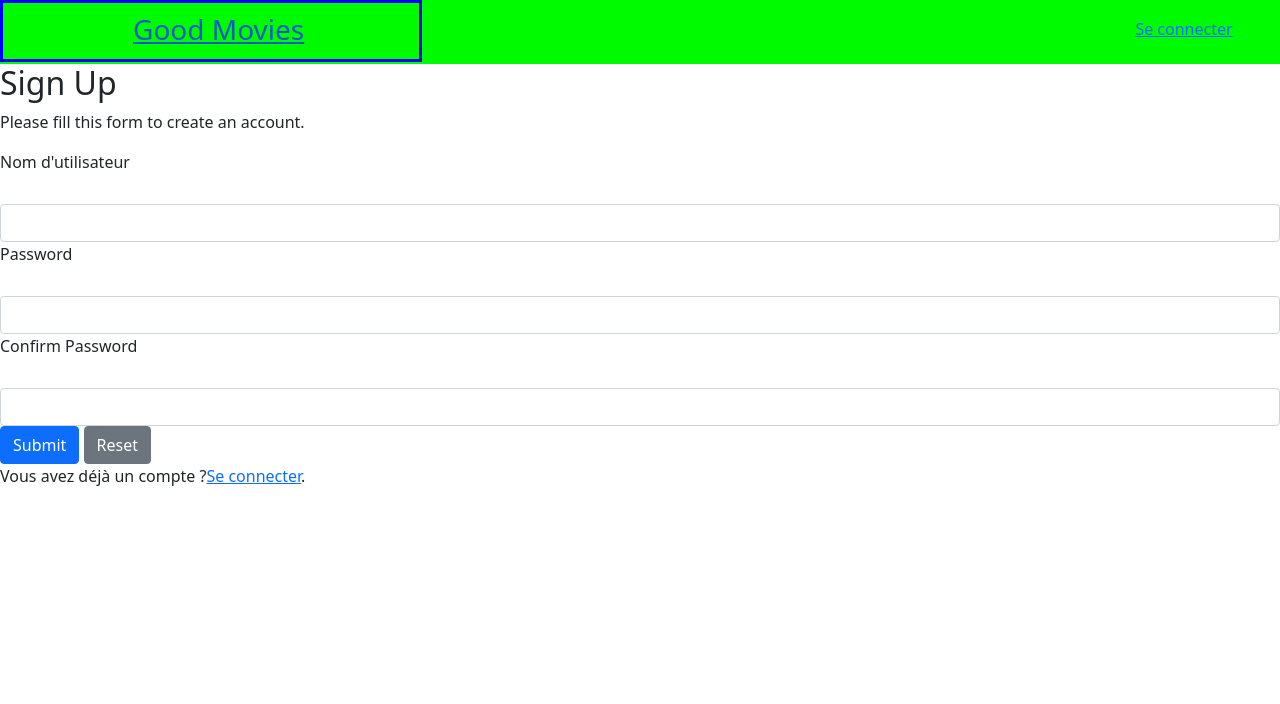
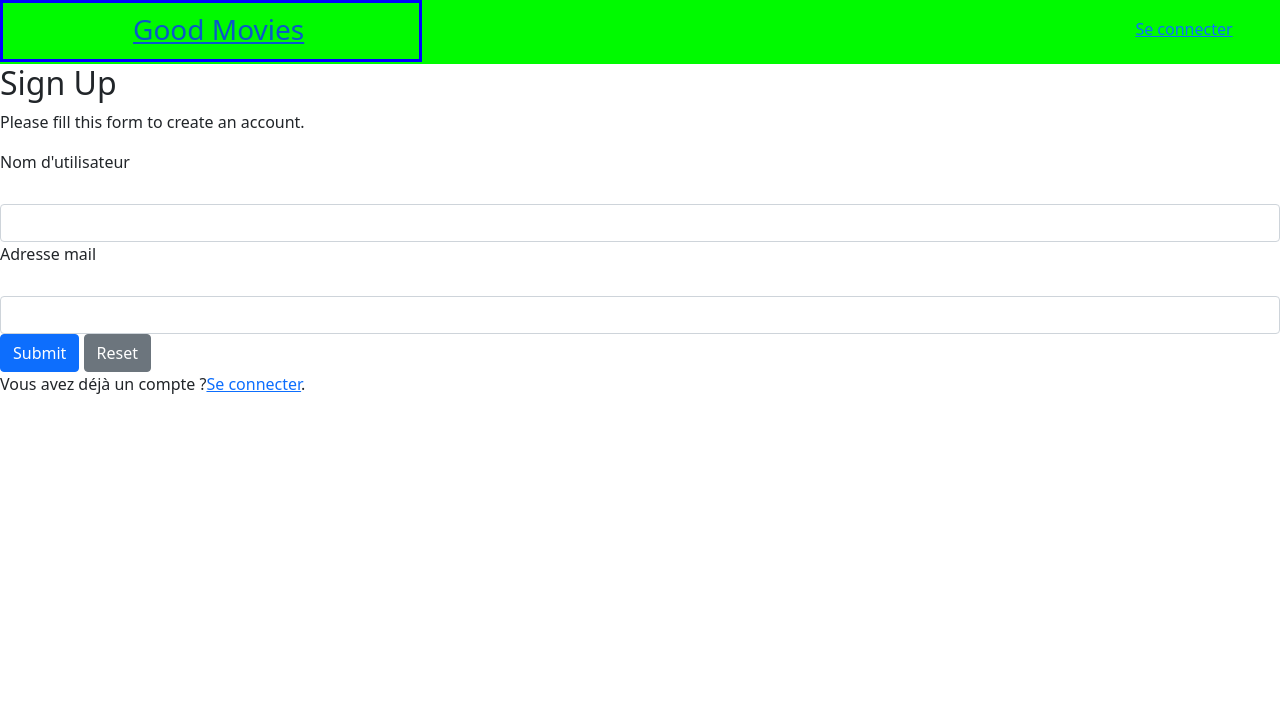
Before and after one commit to manhunter7-2/ProjetWeb, a PHP site: page /pages/registerPage.php in a window 1280 px wide. Shown: the top 704 px of the page. Run offline with PHP 8.4, Linux system fonts and the light colour scheme.

Commit message:
12/4 15.12 login + register OK

```diff
--- a/Templates/header.php
+++ b/Templates/header.php
@@ -13,9 +13,10 @@ $admin = (isset($_SESSION["usr"]) && $_SESSION["usr"] == "admin");
     </a>
     <div id="head-login-btn">
         <?php if ($log){ ?>
+                <?php if ($admin): ?>
             <a href="https://www.php.net/manual/fr/language.types.array.php">PHP</a>
+            <?php endif ?>
             <a href="<?php echo ($GLOBALS['TOOLS']."disconnect.php") ?>">Se déconnecter</a>
-
         <?php } ?>
 
         <?php if (!$log){ ?>
--- a/Tools/register.php
+++ b/Tools/register.php
@@ -19,7 +19,7 @@ class register{
         } catch (PDOException $e) {
             die("ERROR: Could not connect. " . $e->getMessage());
         }
-        $usr = $pwd = $conf_pwd = $usr_err = $pwd_err = $conf_pwd_err = "";
+        $usr = $mail = $usr_err = $mail_err = "";
 
 // Processing form data when form is submitted
         if ($_SERVER["REQUEST_METHOD"] == "POST") {
@@ -41,7 +41,7 @@ class register{
                     // Attempt to execute the prepared statement
                     if ($sql_rqst->execute()) {
                         if ($sql_rqst->rowCount() == 1) {
-                            $username_err = "Ce nom d'utilisateur existe déjà, veuillez en choisir un autre";
+                            $usr_err = "Ce nom d'utilisateur existe déjà, veuillez en choisir un autre";
                         } else {
                             $usr = trim($_POST["usr"]);
                         }
@@ -55,38 +55,26 @@ class register{
             }
 
             // Validate password
-            if (empty(trim($_POST["pwd"]))) {
-                $pwd_err = "Veuillez entrer un mot de passe";
-            } elseif (strlen(trim($_POST["pwd"])) < 4) {
-                $pwd_err = "Le mot de passe doit faire au moins 4 caractères";
-            } else {
-                $pwd = trim($_POST["pwd"]);
-            }
-
-            // Validate confirm password
-            if (empty(trim($_POST["conf_pwd"]))) {
-                $conf_pwd_err = "Veuillez cofirmer votre mot de passe";
-            } else {
-                $conf_pwd = trim($_POST["conf_pwd"]);
-                if (empty($pwd_err) && ($pwd != $conf_pwd)) {
-                    $conf_pwd_err = "Les mots de passe ne correspondent pas";
-                }
+            if (empty(trim($_POST["mail"]))) {
+                $pwd_err = "Veuillez entrer une adresse mail";
+            }else {
+                $mail = trim($_POST["mail"]);
             }
 
             // Check input errors before inserting in database
-            if (empty($usr_err) && empty($pwd_err) && empty($conf_pwd_err)) {
+            if (empty($usr_err) && empty($mail_err)) {
 
                 // Prepare an insert statement
-                $sql = "INSERT INTO logins (nickname, password) VALUES (:usr, :pwd)";
+                $sql = "INSERT INTO logins (nickname, email) VALUES (:usr, :mail)";
 
                 if ($rqst = $pdo->prepare($sql)) {
                     // Bind variables to the prepared statement as parameters
                     $rqst->bindParam(":usr", $param_usr);
-                    $rqst->bindParam(":pwd", $param_pwd);
+                    $rqst->bindParam(":mail", $param_mail);
 
                     // Set parameters
                     $param_usr = $usr;
-                    $param_pwd = password_hash($pwd, PASSWORD_DEFAULT); // Creates a password hash
+                    $param_mail = $mail;
 
                     // Attempt to execute the prepared statement
                     if ($rqst->execute()) {
@@ -105,12 +93,10 @@ class register{
             unset($pdo);
         }
         return array(
-            'pwd' => $pwd,
+            'mail' => $mail,
             'usr' => $usr,
-            'conf_pwd' => $conf_pwd,
-            'conf_pwd_err' => $conf_pwd_err,
             'usr_err' => $usr_err,
-            'pwd_err' => $pwd_err
+            'mail_err' => $mail_err
         );
     }
 
@@ -129,14 +115,9 @@ class register{
                     <span class="invalid-feedback"><?php echo $array['usr_err']; ?></span>
                 </div>
                 <div class="form-group">
-                    <label>Password</label>
-                    <input type="password" name="pwd" class="form-control <?php echo (!empty($array['pwd_err'])) ? 'is-invalid' : ''; ?>" value="<?php echo $array['pwd']; ?>">
-                    <span class="invalid-feedback"><?php echo $array['pwd_err']; ?></span>
-                </div>
-                <div class="form-group">
-                    <label>Confirm Password</label>
-                    <input type="password" name="conf_pwd" class="form-control <?php echo (!empty($array['conf_pwd_err'])) ? 'is-invalid' : ''; ?>" value="<?php echo $array['conf_pwd']; ?>">
-                    <span class="invalid-feedback"><?php echo $array['conf_pwd_err']; ?></span>
+                    <label>Adresse mail</label>
+                    <input type="text" name="mail" class="form-control <?php echo (!empty($array['mail_err'])) ? 'is-invalid' : ''; ?>" value="<?php echo $array['mail']; ?>">
+                    <span class="invalid-feedback"><?php echo $array['mail_err']; ?></span>
                 </div>
                 <div class="form-group">
                     <input type="submit" class="btn btn-primary" value="Submit">
--- /dev/null
+++ b/pages/addMovie.php
@@ -0,0 +1 @@
+<?php
```
